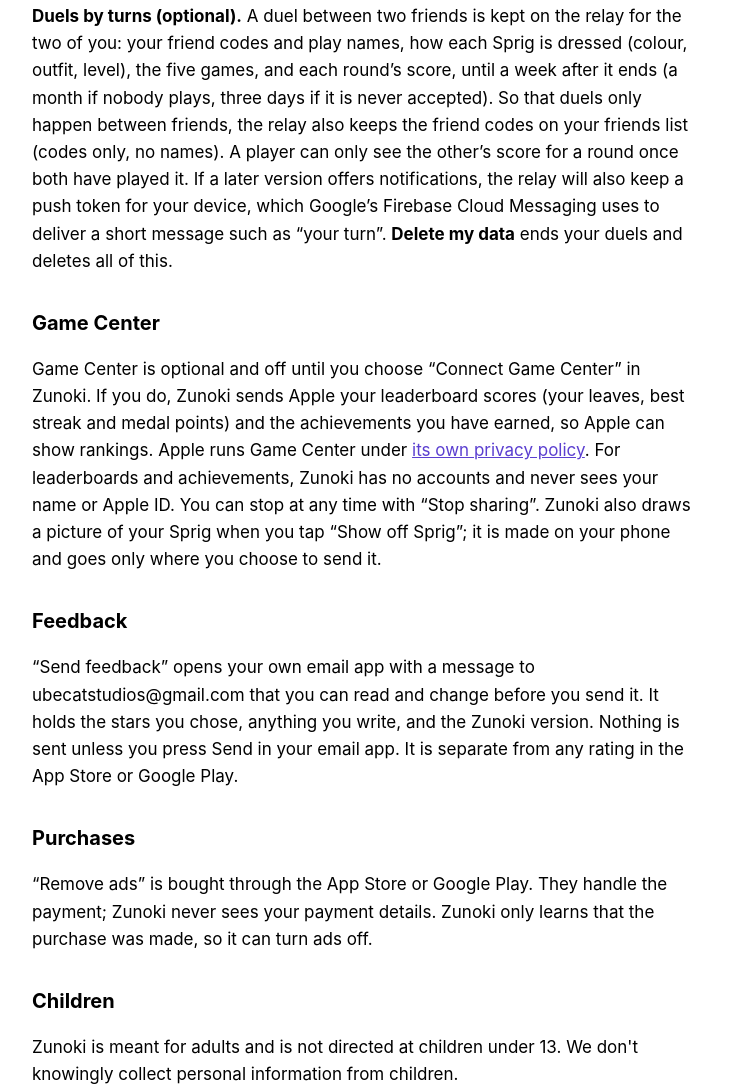
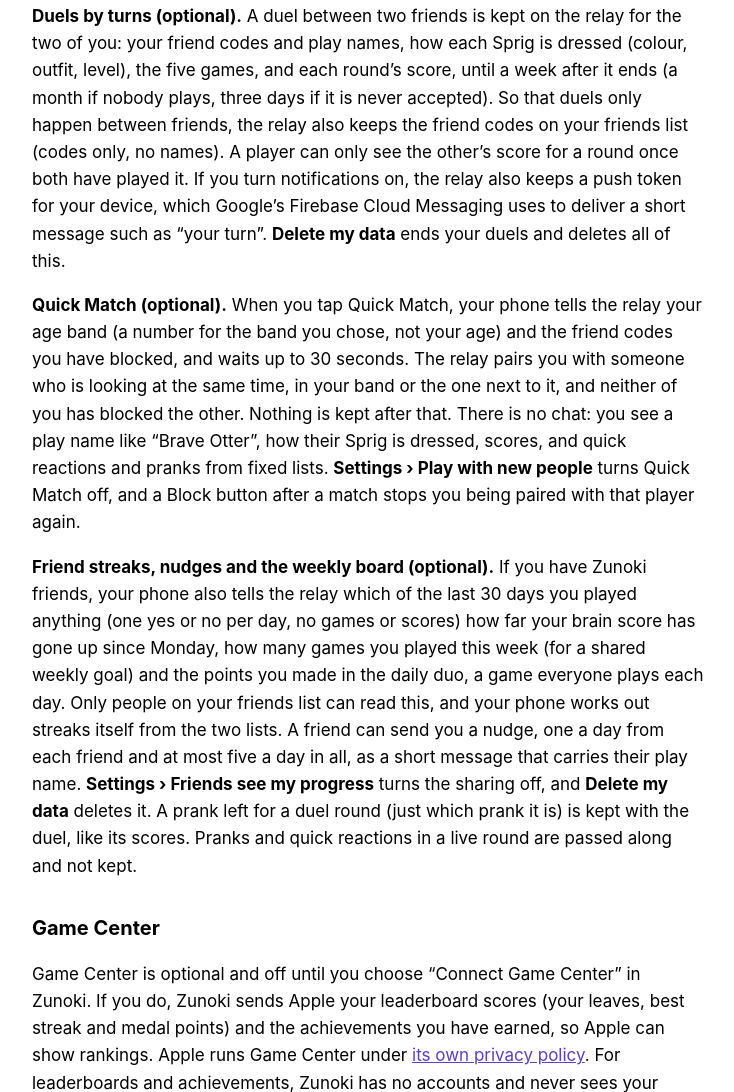
Before and after one commit to Ubecat/spry-site, a plain HTML site: page privacy.html in a window 1280 px wide. Shown: the part 2639-3731 px from the top of the page, without its empty margins (272-1006 px from the left). Drawn offline with Linux system fonts and the light colour scheme.

Commit message:
Add files via upload

```diff
--- a/privacy.html
+++ b/privacy.html
@@ -52,7 +52,9 @@
 <p><strong>Through Apple&rsquo;s Game Center (iPhone and iPad).</strong> You invite friends, and only the friends you invite can join; they have to be your friends in Game Center first. If you choose &ldquo;Add a friend&rdquo;, Zunoki opens Apple&rsquo;s own friend request sheet in Messages; the request goes to the person you pick through Apple, and Zunoki never sees who that is or reads your friends list. While you play, your Game Center name and your scores in that game go to the others, through Apple&rsquo;s servers, so you can all see how you are doing. Zunoki stores none of it, and nothing is shared once the game is over. Apple runs Game Center under <a href="https://www.apple.com/legal/privacy/">its own privacy policy</a>.</p>
 <p><strong>With a room code (iPhone and Android).</strong> One player makes a room and gets a six-letter code; the others type it in. While you play, a small relay server passes your scores and game messages between the phones in the room. The relay is run for Zunoki on Cloudflare. It sees your phone&rsquo;s internet address, the room code, and a <em>play name</em> that Zunoki gives you (two words picked from a list, like &ldquo;Brave Otter&rdquo;; you never type it, and you can shuffle it). It does not write the match to disk, and the room is deleted when everyone has left, or after two hours. Anyone who has the code can join while the room is open and not full, and the host sees who has joined, so share a code only with people you want to play with. Cloudflare handles connections under <a href="https://www.cloudflare.com/privacypolicy/">its own privacy policy</a>.</p>
 <p><strong>Zunoki friends (optional, iPhone and Android).</strong> If you open Zunoki friends, your phone gets a random friend code and keeps a secret key; your friends list is stored only on your phone. When you add a friend by their code, a request goes into their mailbox on the same relay, and an invitation to play goes there too. A mailbox holds the sender&rsquo;s friend code and play name: friend requests for up to three days, invitations for ten minutes, until the other phone collects them when Zunoki is open (there are no notifications while the app is closed). The relay stores only a fingerprint of your key, never the key itself. You can ignore or block a request, and an invitation from someone you have not accepted is thrown away. <strong>Settings &rsaquo; Delete my data</strong> deletes your mailbox and friend code.</p>
-<p><strong>Duels by turns (optional).</strong> A duel between two friends is kept on the relay for the two of you: your friend codes and play names, how each Sprig is dressed (colour, outfit, level), the five games, and each round&rsquo;s score, until a week after it ends (a month if nobody plays, three days if it is never accepted). So that duels only happen between friends, the relay also keeps the friend codes on your friends list (codes only, no names). A player can only see the other&rsquo;s score for a round once both have played it. If a later version offers notifications, the relay will also keep a push token for your device, which Google&rsquo;s Firebase Cloud Messaging uses to deliver a short message such as &ldquo;your turn&rdquo;. <strong>Delete my data</strong> ends your duels and deletes all of this.</p>
+<p><strong>Duels by turns (optional).</strong> A duel between two friends is kept on the relay for the two of you: your friend codes and play names, how each Sprig is dressed (colour, outfit, level), the five games, and each round&rsquo;s score, until a week after it ends (a month if nobody plays, three days if it is never accepted). So that duels only happen between friends, the relay also keeps the friend codes on your friends list (codes only, no names). A player can only see the other&rsquo;s score for a round once both have played it. If you turn notifications on, the relay also keeps a push token for your device, which Google&rsquo;s Firebase Cloud Messaging uses to deliver a short message such as &ldquo;your turn&rdquo;. <strong>Delete my data</strong> ends your duels and deletes all of this.</p>
+<p><strong>Quick Match (optional).</strong> When you tap Quick Match, your phone tells the relay your age band (a number for the band you chose, not your age) and the friend codes you have blocked, and waits up to 30 seconds. The relay pairs you with someone who is looking at the same time, in your band or the one next to it, and neither of you has blocked the other. Nothing is kept after that. There is no chat: you see a play name like &ldquo;Brave Otter&rdquo;, how their Sprig is dressed, scores, and quick reactions and pranks from fixed lists. <strong>Settings &rsaquo; Play with new people</strong> turns Quick Match off, and a Block button after a match stops you being paired with that player again.</p>
+<p><strong>Friend streaks, nudges and the weekly board (optional).</strong> If you have Zunoki friends, your phone also tells the relay which of the last 30 days you played anything (one yes or no per day, no games or scores) how far your brain score has gone up since Monday, how many games you played this week (for a shared weekly goal) and the points you made in the daily duo, a game everyone plays each day. Only people on your friends list can read this, and your phone works out streaks itself from the two lists. A friend can send you a nudge, one a day from each friend and at most five a day in all, as a short message that carries their play name. <strong>Settings &rsaquo; Friends see my progress</strong> turns the sharing off, and <strong>Delete my data</strong> deletes it. A prank left for a duel round (just which prank it is) is kept with the duel, like its scores. Pranks and quick reactions in a live round are passed along and not kept.</p>
 
 <h2>Game Center</h2>
 <p>Game Center is optional and off until you choose &ldquo;Connect Game Center&rdquo; in Zunoki. If you do, Zunoki sends Apple your leaderboard scores (your leaves, best streak and medal points) and the achievements you have earned, so Apple can show rankings. Apple runs Game Center under <a href="https://www.apple.com/legal/privacy/">its own privacy policy</a>. For leaderboards and achievements, Zunoki has no accounts and never sees your name or Apple ID. You can stop at any time with &ldquo;Stop sharing&rdquo;. Zunoki also draws a picture of your Sprig when you tap &ldquo;Show off Sprig&rdquo;; it is made on your phone and goes only where you choose to send it.</p>
```
